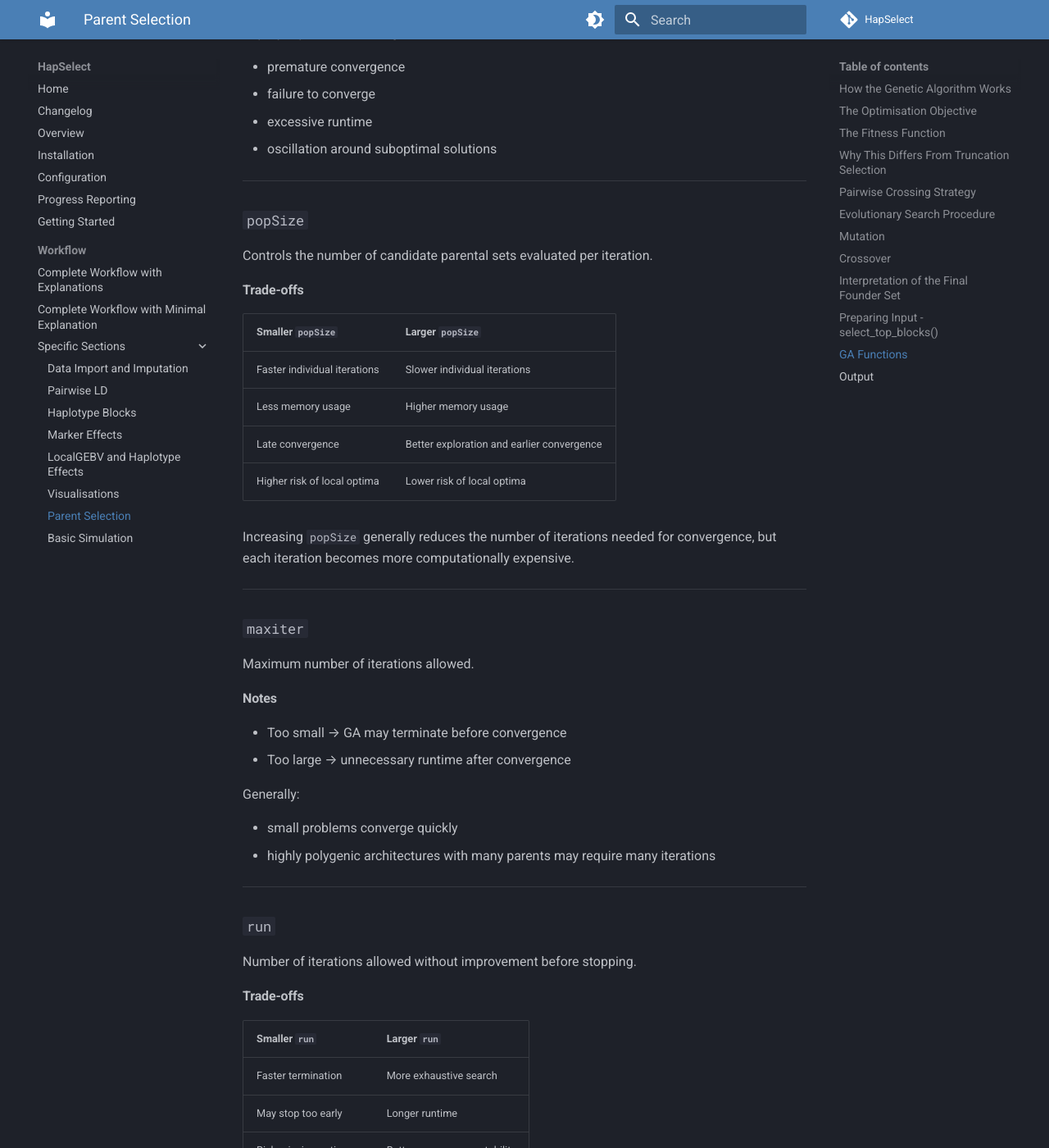
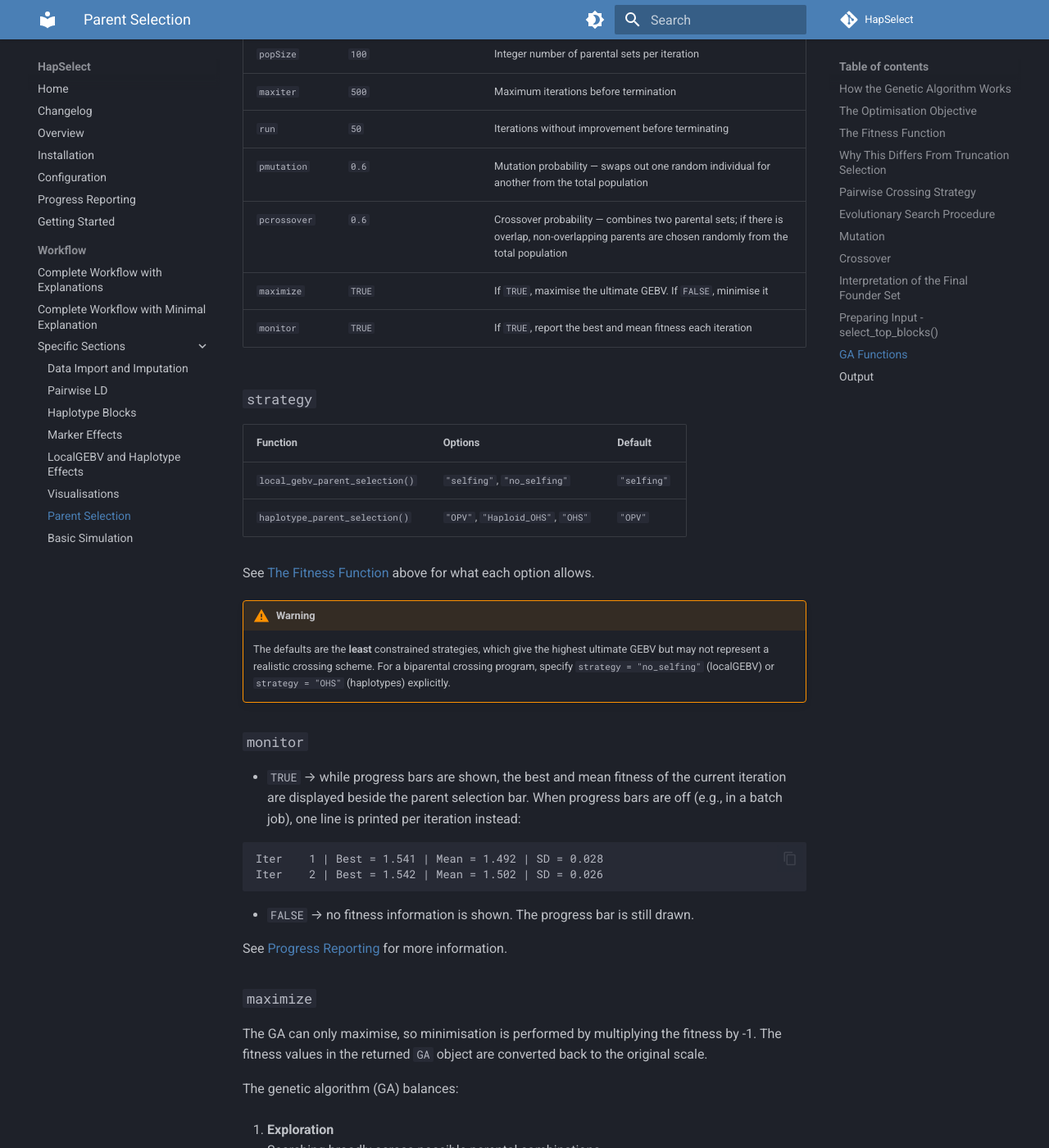
Before and after one commit to wrshf7/HapSelect-Docs, an MkDocs documentation site: the page built from docs/workflow/parent-selection.md, in a window 1280 px wide and 1400 px high, scrolled down 10832 px. Shown: the whole window at 82% size. Built offline with MkDocs 1.6.1 and Material for MkDocs 9.7.7, drawn with Linux system fonts in a browser that asks for light colours; comment, search, counter and statistics services are not loaded; the version menu is left out; some of the changed text lies outside the part shown.

Commit message:
Document v2 parent selection and simulation
Parent Selection: show the v2 defaults in the examples and a parameter
table, including maximize and monitor, and document the default
strategy for each function, monitor output with progress bars on and
off, and minimisation. Describe the crossover operator as implemented,
the objects select_top_blocks() adds and its input checks, and the GA
output, including plot(parent_obj) for checking convergence.

Basic Simulation: use geno_phased in the haplotype example, describe
the summary columns as mean and standard error, the PCA = FALSE output,
progress reporting, and that temporary files now go to tempdir().

Co-Authored-By: Claude Opus 5.5 <noreply@anthropic.com>

````diff
--- a/docs/workflow/parent-selection.md
+++ b/docs/workflow/parent-selection.md
@@ -167,7 +167,7 @@ Mutation randomly replaces one founder within a solution:
 
 ```r
 #expressed in probability: i.e., between 0 and 1
-pmutation = 0.1
+pmutation = 0.6 #default
 ```
 
 Higher mutation rates:
@@ -188,9 +188,11 @@ Crossover exchanges founders between two high-performing solutions.
 
 The algorithm:
 
-1. Retains part of each founder set
-2. Combines non-overlapping founders
-3. Fills missing founders from elite solutions based on `pelite`
+1. Takes a random half of the founders from one solution
+2. Combines them with all of the founders in the other solution, dropping duplicates
+3. Randomly samples the combined set back down to `n_founders` (or, if there are too few founders after dropping duplicates, tops it up with random individuals from the total population)
+
+Each crossover produces two new solutions, one starting from each parent solution.
 
 This helps preserve useful founder combinations while still exploring new combinations.
 
@@ -246,7 +248,12 @@ haploblock_obj <- select_top_blocks(
 | Top percentage | Scales with dataset size | May retain weak blocks or discard high-variance blocks |
 | Variance explained | Biologically adaptive | Number of retained blocks varies between traits and architecture |
 
-The output is a modified `haploblock_obj` that contains subsetted matrices and dataframes needed for the GA.
+The output is a modified `haploblock_obj` that contains subsetted matrices and dataframes needed for the GA:
+
+- `$Haploblocks_GA` — the selected rows of `$Haploblocks`, ordered from the highest to lowest `Block_Var`
+- `$Haplotype_Effect_Matrix_GA` — the localGEBV/haplotype effects of the selected blocks, with individuals (or chromosomes) as rows and blocks as columns
+
+Only one of `n`, `perc_total`, or `perc_of_total_var` may be given. `n` cannot be larger than the number of blocks, and `perc_total` and `perc_of_total_var` must be between 0 and 1.
 
 ---
 
@@ -277,92 +284,76 @@ Users are encouraged to experiment with multiple selection thresholds depending
 
 ```r
 localGEBV_parent_obj <- local_gebv_parent_selection(
-  haploblock_obj = haploblock_obj,
-  n_founders = 20,
-  popSize = 10,
-  maxiter = 300,
-  run = 150,
-  strategy = "no_selfing",
-  pmutation = 0.6,
-  pcrossover = 0.6,
-  maximize = TRUE,
-  monitor = TRUE
+  haploblock_obj = haploblock_obj,  #output of select_top_blocks() on compute_local_GEBV() output
+  strategy       = "no_selfing",
+  n_founders     = 20,
+  popSize        = 100,
+  maxiter        = 500,
+  run            = 50,
+  pmutation      = 0.6,
+  pcrossover     = 0.6,
+  maximize       = TRUE,
+  monitor        = TRUE
 )
 
 haplotype_parent_obj <- haplotype_parent_selection(
-  haploblock_obj = haploblock_obj,
-  n_founders = 20,
-  popSize = 10,
-  maxiter = 300,
-  run = 150,
-  strategy = "OHS",
-  pmutation = 0.6,
-  pcrossover = 0.6,
-  maximize = TRUE,
-  monitor = TRUE
+  haploblock_obj = haploblock_obj,  #output of select_top_blocks() on compute_haplotype_effects() output
+  strategy       = "OHS",
+  n_founders     = 20,
+  popSize        = 100,
+  maxiter        = 500,
+  run            = 50,
+  pmutation      = 0.6,
+  pcrossover     = 0.6,
+  maximize       = TRUE,
+  monitor        = TRUE
 )
 ```
 
-<table>
-  <colgroup>
-    <col style="width: 20%; white-space: nowrap;">
-    <col style="width: 80%;">
-  </colgroup>
+!!! warning
+    `haploblock_obj` **MUST** be the output of `select_top_blocks()`, otherwise the GA functions will stop with an error. To use every block, use `select_top_blocks(haploblock_obj, perc_total = 1)`.
 
-  <thead>
-    <tr>
-      <th>Parameter</th>
-      <th>Description</th>
-    </tr>
-  </thead>
+| Parameter | Default | Description |
+|:---|:---|:---|
+| `haploblock_obj` | | Output of `select_top_blocks()` |
+| `strategy` | `"selfing"` (localGEBV) / `"OPV"` (haplotypes) | Whether to allow selfing (localGEBV) or constraints on haplotype pairing (haplotypes). See below |
+| `n_founders` | `20` | Integer number of parents to choose |
+| `popSize` | `100` | Integer number of parental sets per iteration |
+| `maxiter` | `500` | Maximum iterations before termination |
+| `run` | `50` | Iterations without improvement before terminating |
+| `pmutation` | `0.6` | Mutation probability — swaps out one random individual for another from the total population |
+| `pcrossover` | `0.6` | Crossover probability — combines two parental sets; if there is overlap, non-overlapping parents are chosen randomly from the total population |
+| `maximize` | `TRUE` | If `TRUE`, maximise the ultimate GEBV. If `FALSE`, minimise it |
+| `monitor` | `TRUE` | If `TRUE`, report the best and mean fitness each iteration |
 
-  <tbody>
-    <tr>
-      <td><code>n_founders</code></td>
-      <td>Integer number of parents to choose</td>
-    </tr>
+### `strategy`
 
-    <tr>
-      <td><code>popSize</code></td>
-      <td>Integer number of parental sets per simulation iteration</td>
-    </tr>
+| Function | Options | Default |
+|:---|:---|:---|
+| `local_gebv_parent_selection()` | `"selfing"`, `"no_selfing"` | `"selfing"` |
+| `haplotype_parent_selection()` | `"OPV"`, `"Haploid_OHS"`, `"OHS"` | `"OPV"` |
 
-    <tr>
-      <td><code>maxiter</code></td>
-      <td>Maximum iterations before termination</td>
-    </tr>
+See [The Fitness Function](#the-fitness-function) above for what each option allows.
 
-    <tr>
-      <td><code>run</code></td>
-      <td>Iterations without improvement before terminating</td>
-    </tr>
+!!! warning
+    The defaults are the **least** constrained strategies, which give the highest ultimate GEBV but may not represent a realistic crossing scheme. For a biparental crossing program, specify `strategy = "no_selfing"` (localGEBV) or `strategy = "OHS"` (haplotypes) explicitly.
 
-    <tr>
-      <td><code>strategy</code></td>
-      <td>
-        Whether to allow selfing (localGEBV) or constraints to haplotype pairing (haplotypes)
-      </td>
-    </tr>
+### `monitor`
 
-    <tr>
-      <td><code>pmutation</code></td>
-      <td>
-        Mutation probability — swaps out one random individual for another
-        from the total population.
-      </td>
-    </tr>
+- `TRUE` → while progress bars are shown, the best and mean fitness of the current iteration are displayed beside the parent selection bar. When progress bars are off (e.g., in a batch job), one line is printed per iteration instead:
 
-    <tr>
-      <td><code>pcrossover</code></td>
-      <td>
-        Crossover probability — swaps half of each population; if there is
-        overlap, non-overlapping parents are chosen randomly from the total
-        population.
-      </td>
-    </tr>
+```text
+Iter    1 | Best = 1.541 | Mean = 1.492 | SD = 0.028
+Iter    2 | Best = 1.542 | Mean = 1.502 | SD = 0.026
+```
 
-  </tbody>
-</table>
+- `FALSE` → no fitness information is shown. The progress bar is still drawn.
+
+See [Progress Reporting](../progress.md) for more information.
+
+### `maximize`
+
+The GA can only maximise, so minimisation is performed by multiplying the fitness by -1. The fitness values in the returned `GA` object are converted back to the original scale.
 
 The genetic algorithm (GA) balances:
 
@@ -493,6 +484,16 @@ parent_obj$selected_founders
 
 #GA information and statistics over iterations
 parent_obj$GA
+
+#plot the best, mean, and median fitness over iterations to check convergence
+plot(parent_obj$GA)
 ```
 
+`$selected_founders` is a data frame with the `indices` (row numbers in the effect matrix) and `individuals` (names, as in the genotype file) of the selected parents. `$GA` is the `ga` object returned by the [GA package](https://cran.r-project.org/web/packages/GA/index.html). Useful parts include:
+
+- `parent_obj$GA@fitnessValue` — the ultimate GEBV of the best solution
+- `parent_obj$GA@summary` — the `max`, `mean`, `q3`, `median`, `q1`, and `min` fitness of the population at each iteration
+- `parent_obj$GA@solution` — every solution with the best fitness
+- `parent_obj$GA@iter` — the number of iterations run
+
 The output contains the selected parent IDs and names. More information is available in the internal `GA` object about GA performance, change in the best localGEBV and meanGEBV of the parental sets over iterations, etc. There may be more than one set of parents that give rise to the same optimum. Additional sets of parents are contained in the `GA` object and only the first set is presented in `$selected_founders`
````
Also changed, not shown: docs/workflow/basic-simulation.md (+11 -9 lines).
